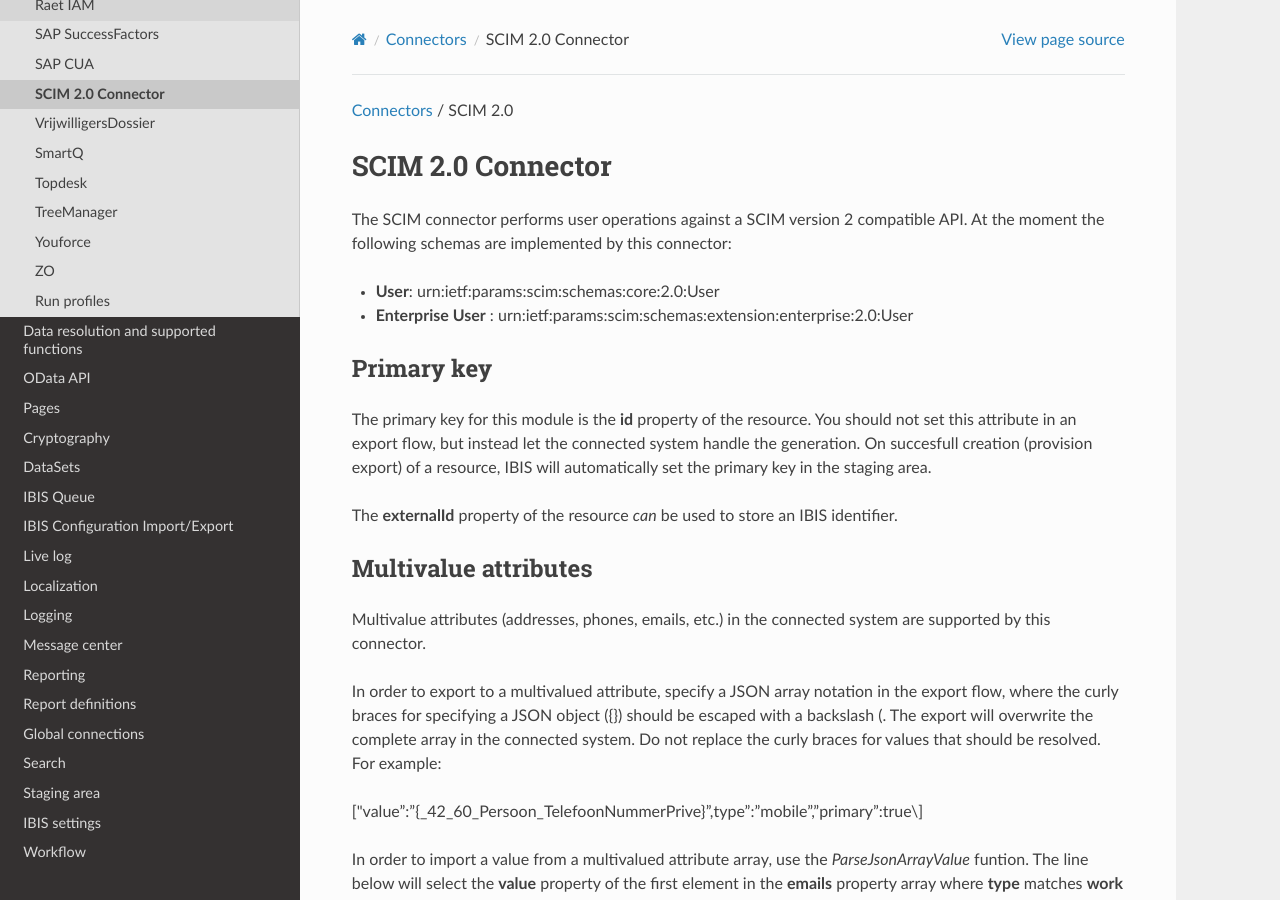
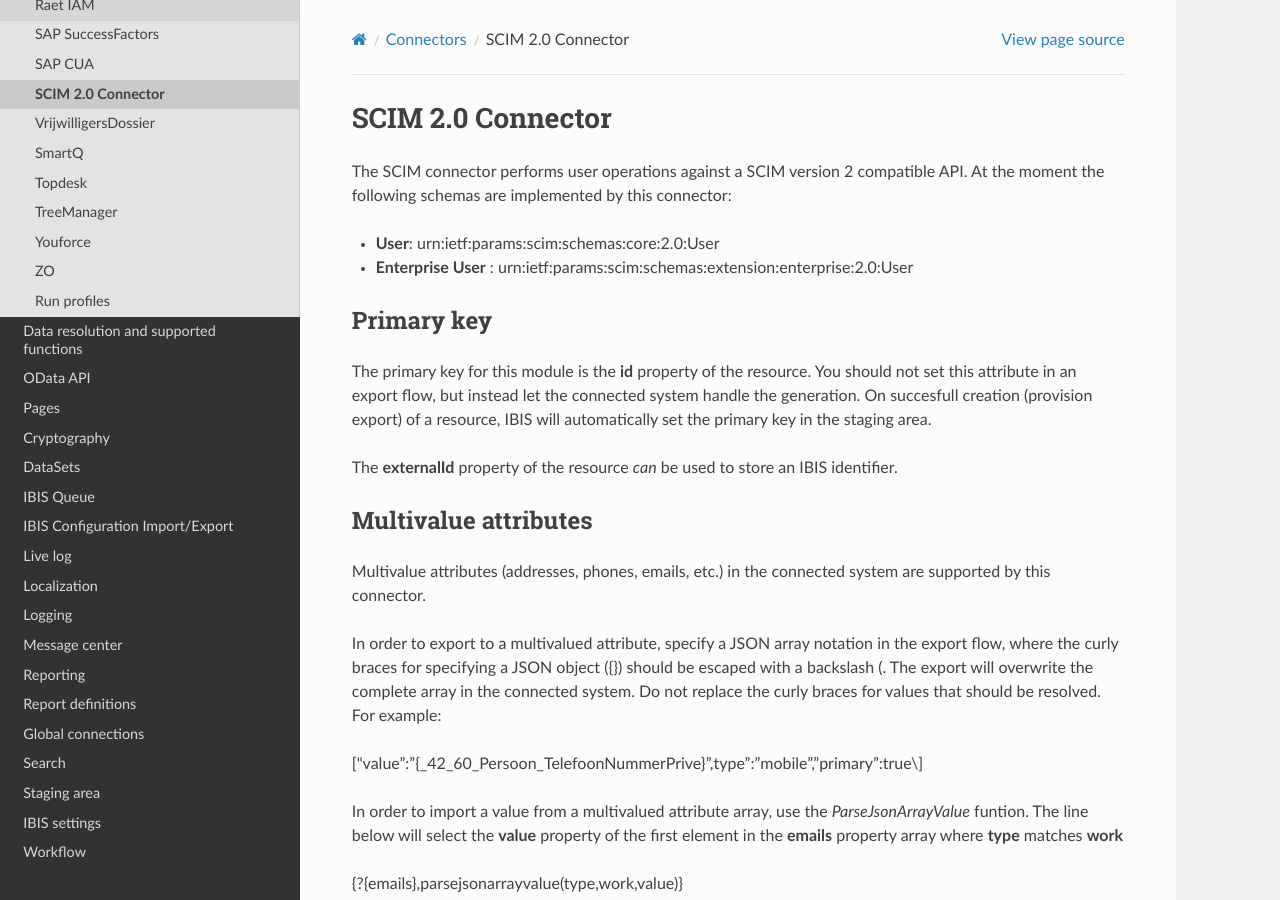
Before and after one commit to Raoulorlando/rtd-tutorial, a Sphinx documentation site: the page built from docs/source/Documentatie/Connector_SCIMV2.md, in a window 1280 px wide and 900 px high. Built offline with Sphinx 7.4.7 and the Read the Docs theme 2.0.0, drawn with Linux system fonts in a browser that asks for light colours; nearby versions of some CDN libraries; some web fonts are replaced; library files that are not in the unit come from our copies; pages that are not in the unit, such as notebooks, are missing from menus.

Commit message:
Removed unnecessary routing at the top of the Connector_SCIMV2

```diff
--- a/docs/source/Documentatie/Connector_SCIMV2.md
+++ b/docs/source/Documentatie/Connector_SCIMV2.md
@@ -1,6 +1,3 @@
-<a href="javascript:void(0)" class="help-trigger"
-data-helpkey="SysPage_Connector">Connectors</a> / SCIM 2.0
-
 # SCIM 2.0 Connector
 
 The SCIM connector performs user operations against a SCIM version 2
```
